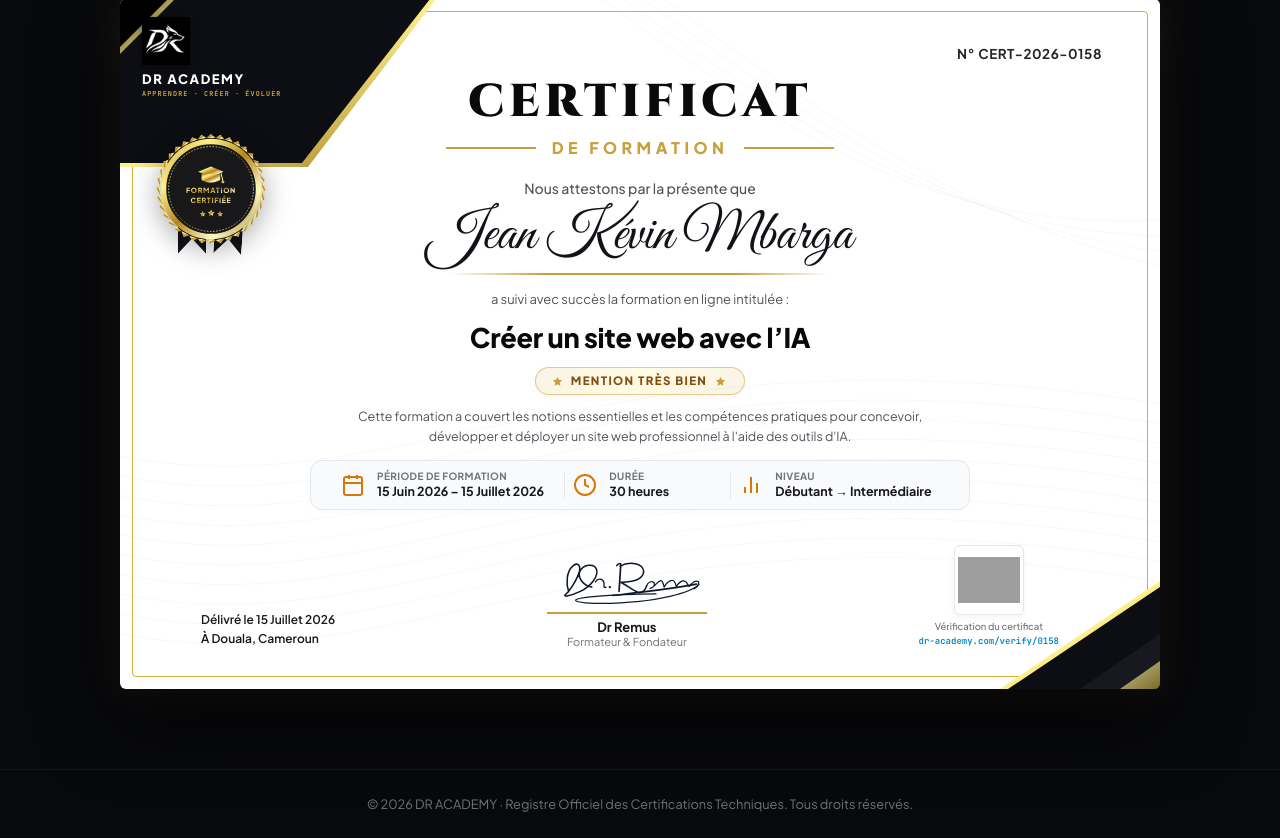
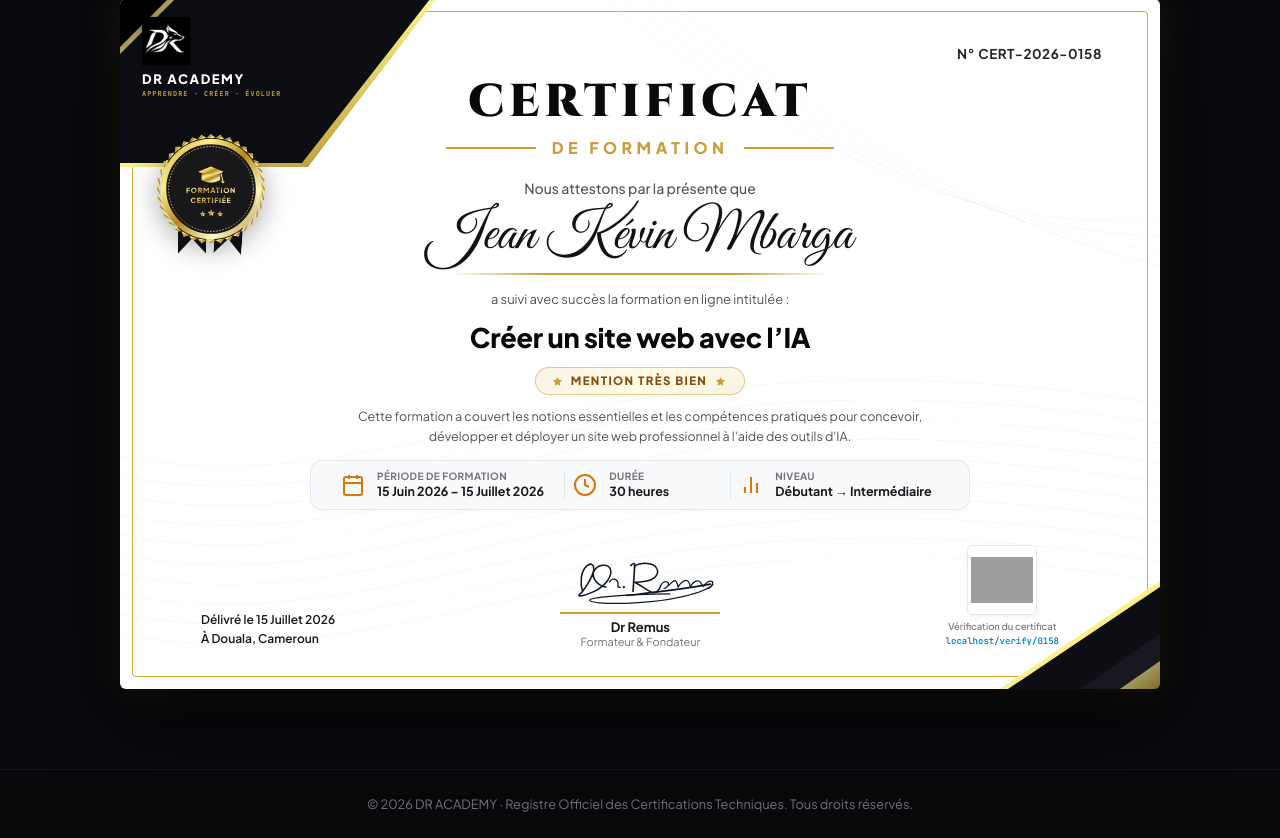
Before and after one commit to Rems-21/rems, a PHP site: page /verify.php?cert=CERT-2026-0158 in a window 1280 px wide. Shown: the part 162-1000 px from the top of the page. Run offline with PHP 8.4, Linux system fonts and the light colour scheme; data comes from the database, SQL or seed files in the repository; some web fonts are replaced; grey boxes are pictures that could not be loaded.

Commit message:
fix: dynamic certificate URLs for subdomain root hosting

```diff
--- a/verify.php
+++ b/verify.php
@@ -990,11 +990,12 @@ $pageTitle = $certificate
         $dateClean = formatFrenchDate($certificate['date_emission']);
         $isRevoked = ($certificate['statut'] === 'revoque');
 
-        // URL complète pour le partage et le QR code
+        // URL complète pour le partage et le QR code (supporte sous-domaine racine ou sous-dossier)
         $protocol = (isset($_SERVER['HTTPS']) && $_SERVER['HTTPS'] === 'on') ? "https" : "http";
         $currentHost = $_SERVER['HTTP_HOST'] ?? 'localhost';
-        $fullCertUrl = "{$protocol}://{$currentHost}/portfolio/verify.php?cert=" . urlencode($certificate['cert_id']);
-        $shortCertUrl = "dr-academy.com/verify/" . htmlspecialchars(substr($certificate['cert_id'], -4));
+        $baseDir = rtrim(str_replace('\\', '/', dirname($_SERVER['SCRIPT_NAME'] ?? '')), '/');
+        $fullCertUrl = "{$protocol}://{$currentHost}{$baseDir}/verify.php?cert=" . urlencode($certificate['cert_id']);
+        $shortCertUrl = htmlspecialchars($currentHost) . "/verify/" . htmlspecialchars(substr($certificate['cert_id'], -4));
 
         // URL du QR code (service universel haute fidélité)
         $qrCodeApiUrl = "https://api.qrserver.com/v1/create-qr-code/?size=150x150&margin=0&data=" . urlencode($fullCertUrl);
```
